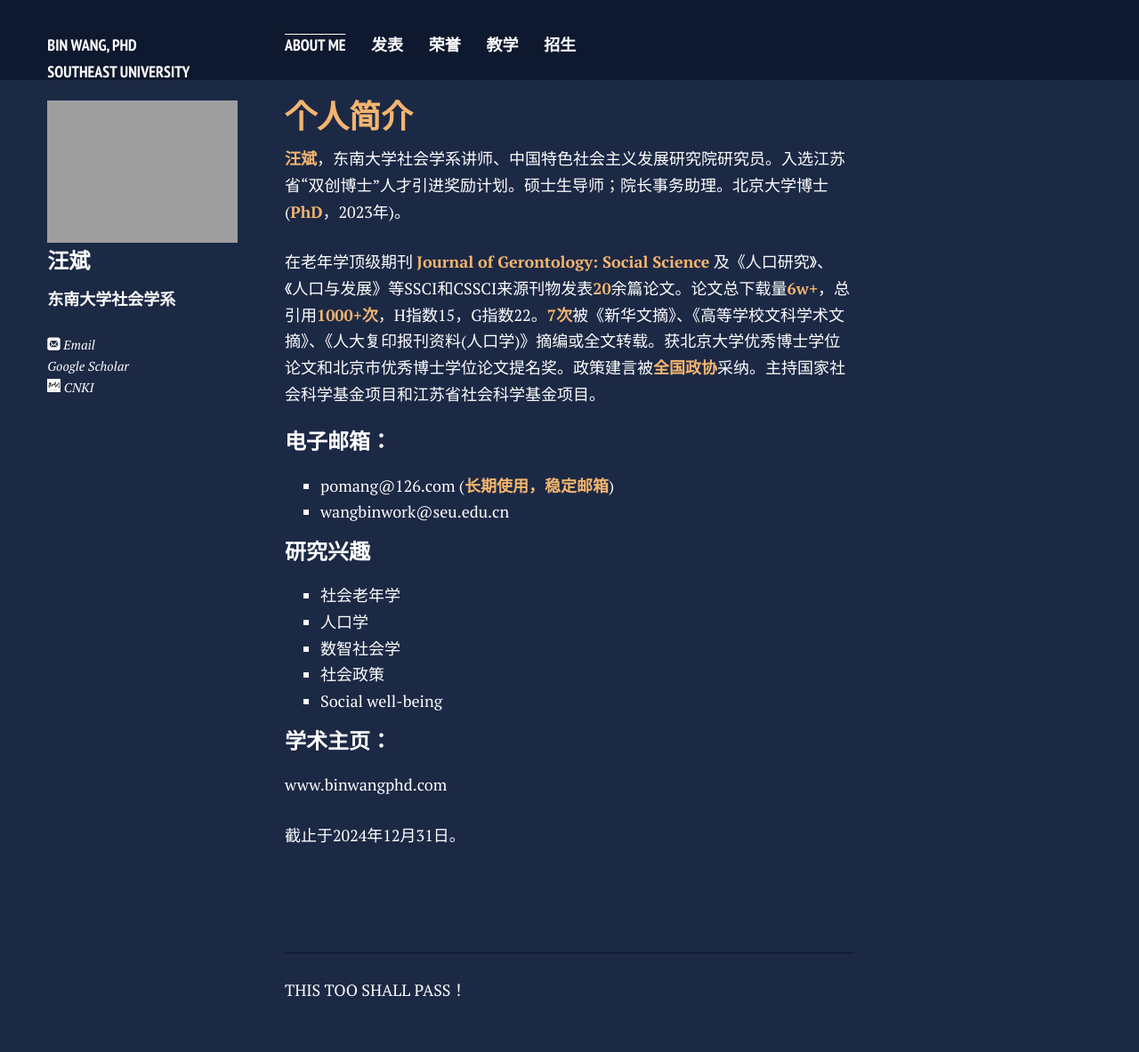
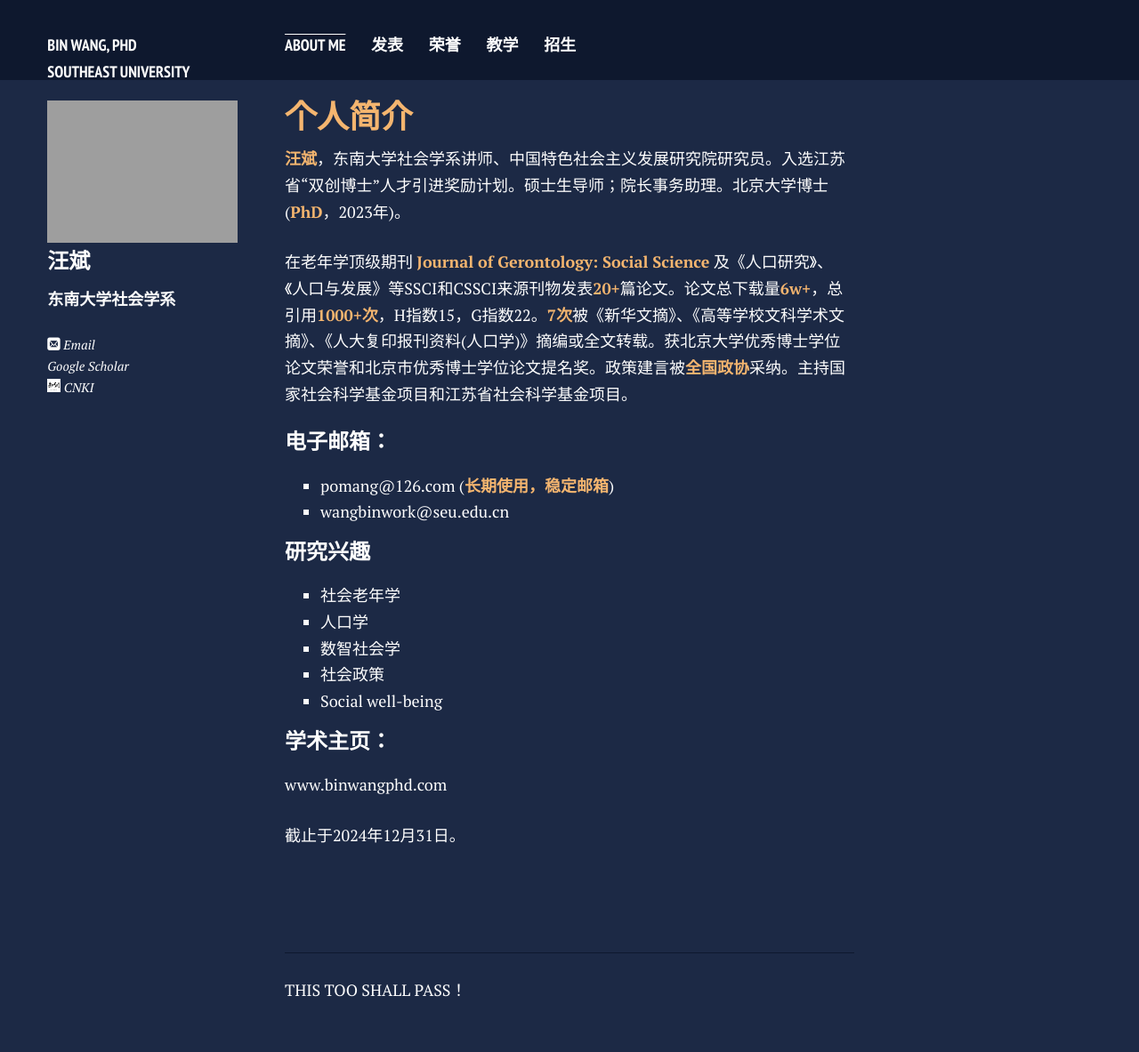
Before and after one commit to bwPhD/bwPhD.github.io, a Jekyll site: the page built from index.md, in a window 1280 px wide. Shown: the whole page at 89% size. Built offline with Jekyll 4.4.1, drawn with Linux system fonts in a browser that asks for light colours; nearby versions of some CDN libraries; comment, search, counter and statistics services are not loaded; a style sheet for code colours, icons or effects is not loaded; our own code applies the rules of GitHub Pages for plain Markdown files.

Commit message:
Update index.md

```diff
--- a/index.md
+++ b/index.md
@@ -4,11 +4,11 @@ layout: page
 
 ## **个人简介**
 
-**汪斌**，东南大学社会学系讲师、中国特色社会主义发展研究院研究员。入选江苏省“双创博士”人才引进奖励计划。硕士生导师；院长事务助理。北京大学博士(**PhD**，2023年)。
+**汪斌**，东南大学社会学系讲师、中国特色社会主义发展研究院研究员。入选江苏省“双创博士”人才引进奖励计划。硕士生导师；院长事务助理。北京大学博士 (**PhD**，2023年)。
 
 ---
 
-在老年学顶级期刊 **Journal of Gerontology: Social Science** 及《人口研究》、《人口与发展》等SSCI和CSSCI来源刊物发表**20**余篇论文。论文总下载量**6w+**，总引用**1000+次**，H指数15，G指数22。**7次**被《新华文摘》、《高等学校文科学术文摘》、《人大复印报刊资料(人口学)》摘编或全文转载。获北京大学优秀博士学位论文和北京市优秀博士学位论文提名奖。政策建言被**全国政协**采纳。主持国家社会科学基金项目和江苏省社会科学基金项目。
+在老年学顶级期刊 **Journal of Gerontology: Social Science** 及《人口研究》、《人口与发展》等SSCI和CSSCI来源刊物发表**20+**篇论文。论文总下载量**6w+**，总引用**1000+次**，H指数15，G指数22。**7次**被《新华文摘》、《高等学校文科学术文摘》、《人大复印报刊资料(人口学)》摘编或全文转载。获北京大学优秀博士学位论文荣誉和北京市优秀博士学位论文提名奖。政策建言被**全国政协**采纳。主持国家社会科学基金项目和江苏省社会科学基金项目。
 
 ---
 
```
